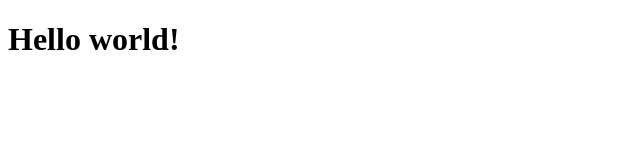
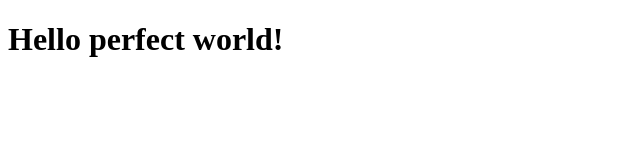
Before and after one commit to Riuzaki24/project, a plain HTML site: page index.html in a window 1280 px wide. Shown: the whole page, without its empty margins (0-640 px from the left). Drawn offline with Linux system fonts and the light colour scheme; files whose address does not match are found by name.

Commit message:
second
git commit -a -msecond

git commit -a -msecond

```diff
--- a/index.html
+++ b/index.html
@@ -7,7 +7,7 @@
   <title>Git test</title>
 </head>
 <body>
-  <h1> Hello world! </h1>
+  <h1> Hello perfect world! </h1>
 
   <script src="/1 . Basics JavaScript/JS/script7.js"></script>
 </body>
```
